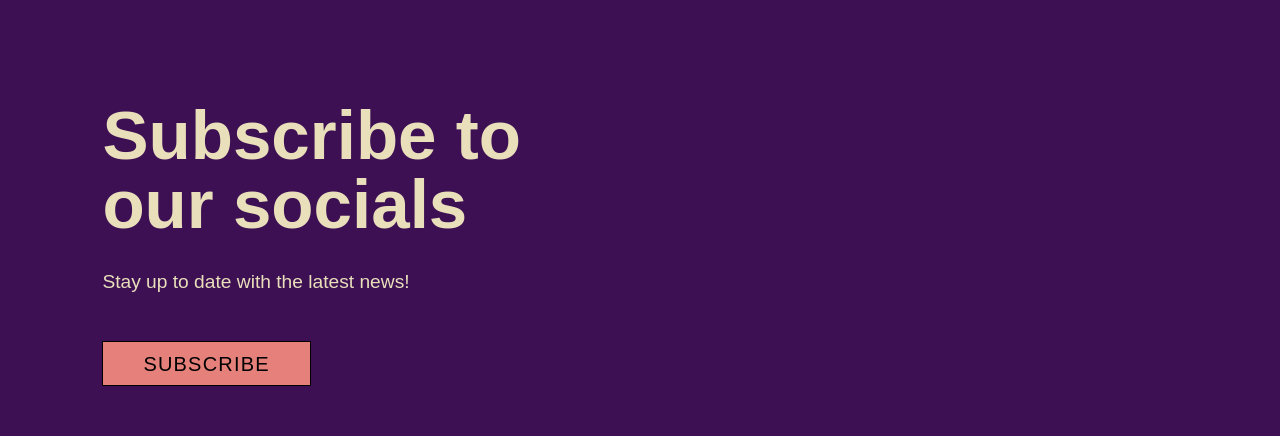
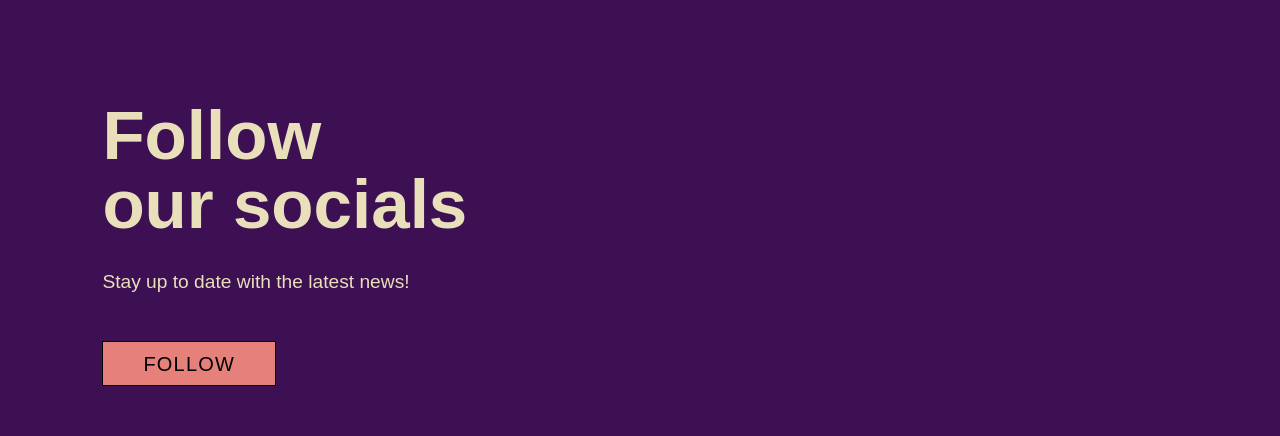
Before and after one commit to arko05roy/eth-kolkata, a Next.js app: page / in a window 1280 px wide. Shown: the part 5229-5665 px from the top of the page. Built offline with nearby package versions, Linux system fonts and the light colour scheme; a web font is replaced by a local one.

Commit message:
make it follow

```diff
--- a/app/components/eth-kolkata/EthKolkataLower.tsx
+++ b/app/components/eth-kolkata/EthKolkataLower.tsx
@@ -60,7 +60,7 @@ export default function EthKolkataLower() {
       <section className={styles.newsletter}>
         <div className={styles.newsletterContent}>
           <div className={styles.newsletterInfo}>
-            <h2 className={styles.newsletterHeading}>Subscribe to<br />our socials</h2>
+            <h2 className={styles.newsletterHeading}>Follow<br />our socials</h2>
             <p className={styles.newsletterSubtext}>Stay up to date with the latest news!</p>
             <a
               className={`${styles.button} ${styles.primaryButton}`}
@@ -68,7 +68,7 @@ export default function EthKolkataLower() {
               target="_blank"
               rel="noopener noreferrer"
             >
-              SUBSCRIBE
+              Follow
             </a>
           </div>
         </div>
```
